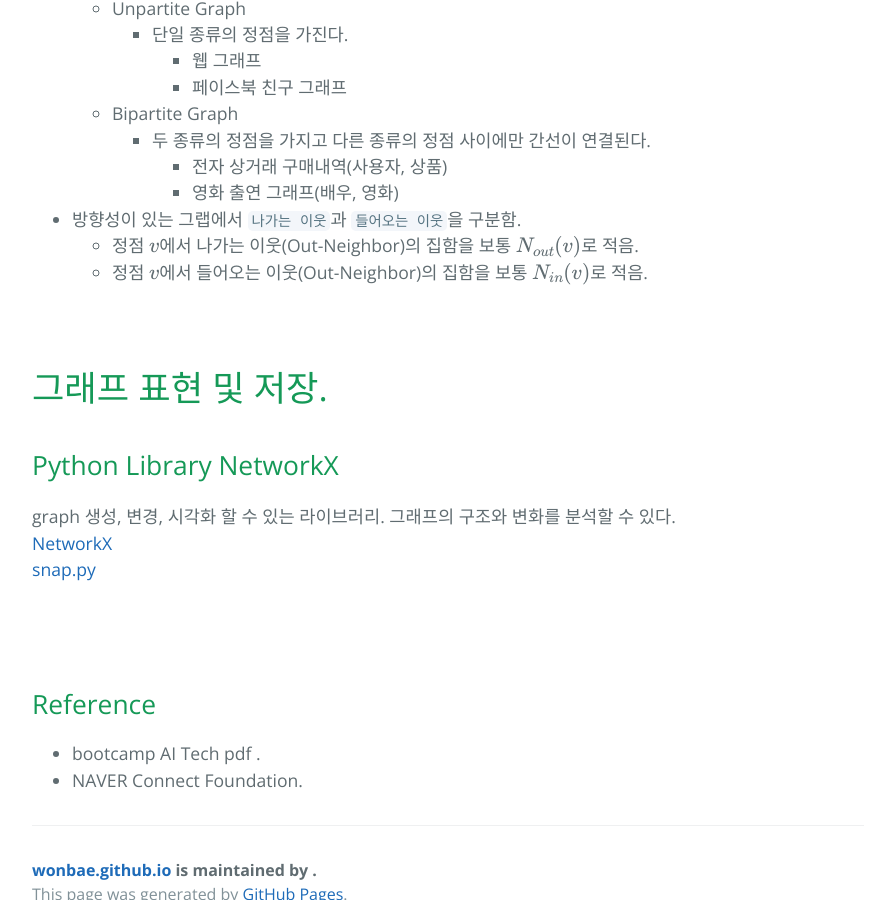
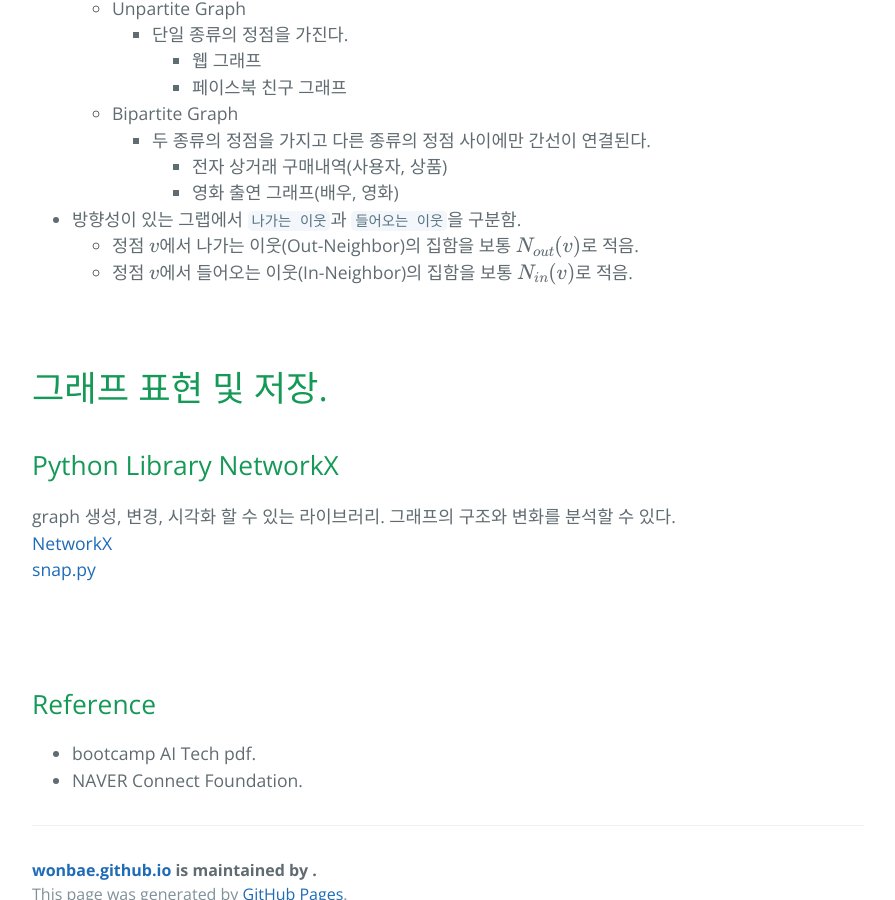
Before and after one commit to wonbae/wonbae.github.io, a Jekyll site: the page built from _posts/BoostcampAI/2021-02-22-[Graph]-importance-of-graph.md, in a window 1280 px wide and 900 px high, scrolled down 2722 px. Shown: the whole window, without its empty margins (192-1087 px from the left). Built offline with Jekyll 4.4.1, drawn with Linux system fonts in a browser that asks for light colours; our own code applies the rules of GitHub Pages for plain Markdown files; formulas are drawn with MathJax 3.

Commit message:
change 수식

```diff
--- a/_posts/BoostcampAI/2021-02-22-[Graph]-importance-of-graph.md
+++ b/_posts/BoostcampAI/2021-02-22-[Graph]-importance-of-graph.md
@@ -94,7 +94,7 @@ Boostcamp Day 21. 2021-02-22.
 
 - 방향성이 있는 그랩에서 `나가는 이웃`과 `들어오는 이웃`을 구분함.
     - 정점 $v$에서 나가는 이웃(Out-Neighbor)의 집함을 보통 $N_{out}(v)$로 적음.
-    - 정점 $v$에서 들어오는 이웃(Out-Neighbor)의 집함을 보통 $N_{in}(v)$로 적음.
+    - 정점 $v$에서 들어오는 이웃(In-Neighbor)의 집함을 보통 $N_{in}(v)$로 적음.
 
 <br>
 
@@ -110,5 +110,5 @@ graph 생성, 변경, 시각화 할 수 있는 라이브러리. 그래프의 구
 
 ## Reference
 
-- bootcamp AI Tech pdf  .
+- bootcamp AI Tech pdf.
 - NAVER Connect Foundation.
```
